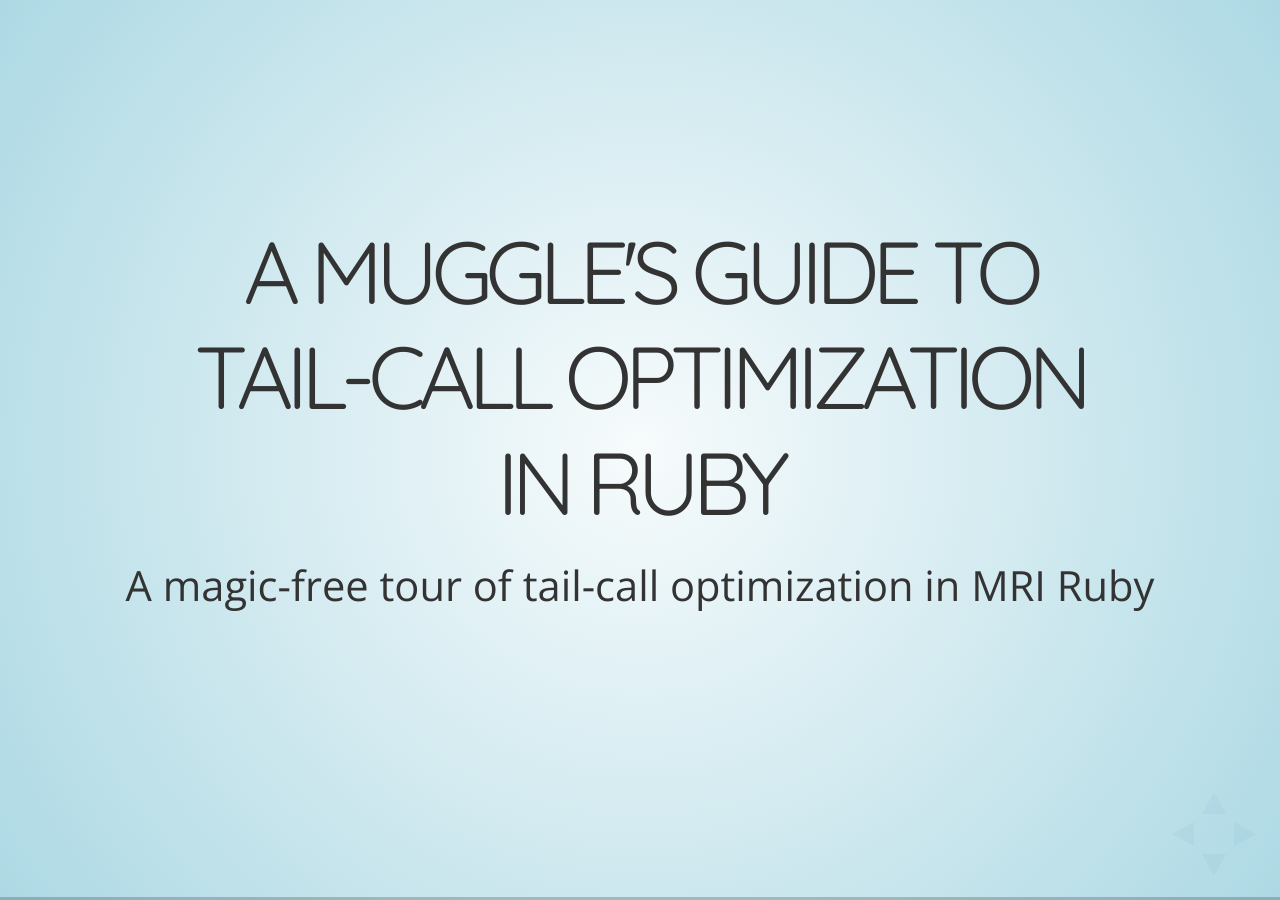
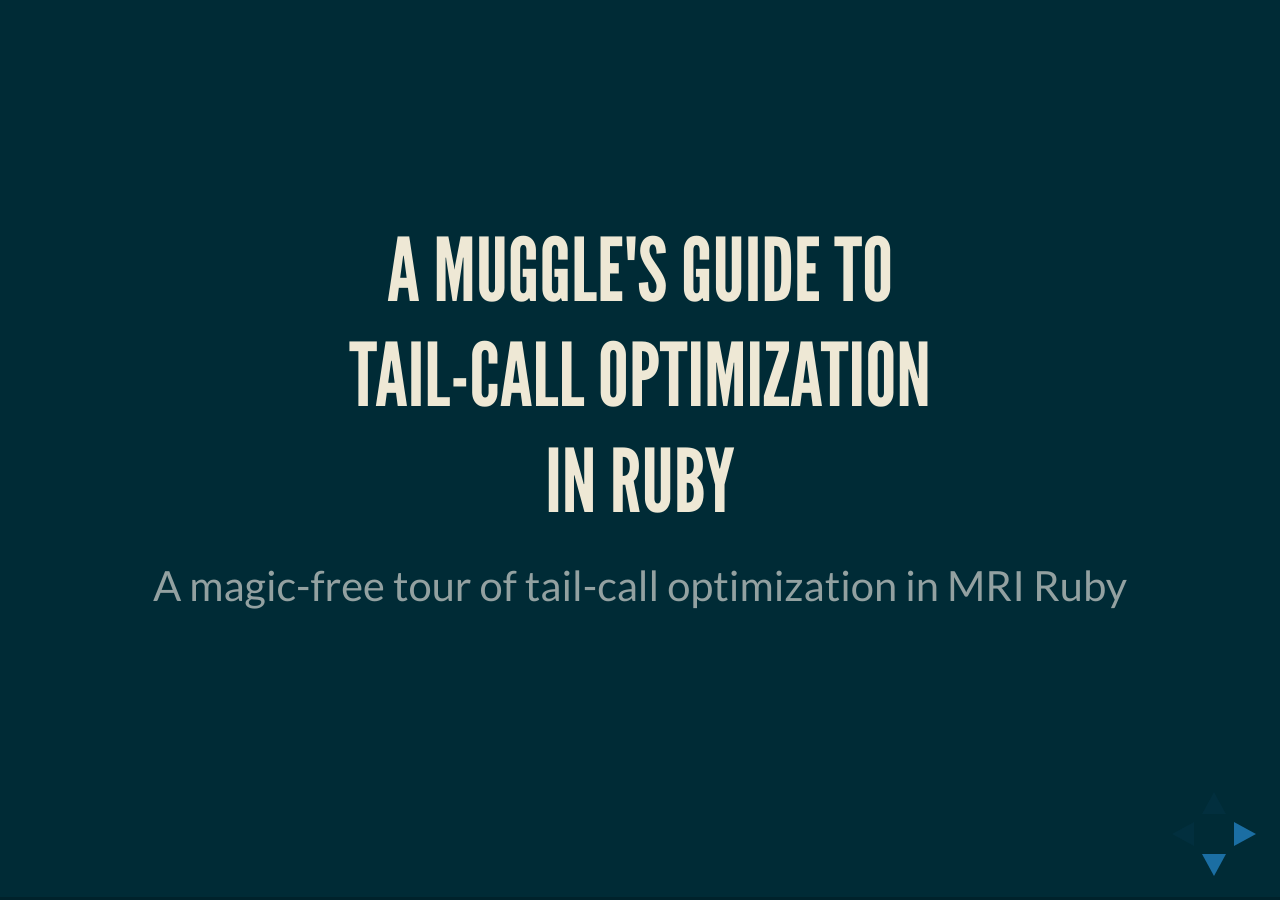
Before and after one commit to tdg5/a-muggles-guide-to-tail-call-optimization-in-ruby, a Jekyll site: the page built from index.html, in a window 1280 px wide. Built offline with Jekyll 4.4.1, drawn with Linux system fonts in a browser that asks for light colours; Markdown is read by kramdown in place of the engine named in the settings.

Commit message:
Add some very rough slides

```diff
--- /dev/null
+++ b/_includes/slides/about_me.html
@@ -0,0 +1,5 @@
+<section>
+  <section>
+    <h2>About Me</h2>
+  </section>
+</section>
--- /dev/null
+++ b/_includes/slides/additional_resources.html
@@ -0,0 +1,16 @@
+<section>
+  <section>
+    <h2>Additional Resources</h2>
+  </section>
+  <section>
+    <p>Blog posts</p>
+    <p>Mine</p>
+    <p>Magnus Holm</p>
+  </section>
+  <section>
+    <p>Ruby Under a Microscope</p>
+  </section>
+  <section>
+    <p>
+  </section>
+</section>
--- /dev/null
+++ b/_includes/slides/opportunities.html
@@ -0,0 +1,11 @@
+<section>
+  <section>
+    <h2>Opportunities</h2>
+  </section>
+  <section>
+    <p>Hamster gem</p>
+  </section>
+  <section>
+    <p>Extend tco_method gem</p>
+  </section>
+</section>
--- /dev/null
+++ b/_includes/slides/tco_in_general.html
@@ -0,0 +1,8 @@
+<section>
+  <section>
+    <h2>Tail-Call Optimization at Large</h2>
+  </section>
+  <section>
+    <p>General walkthrough of TCO in a somewhat language agnostic manner</p>
+  </section>
+</section>
--- /dev/null
+++ b/_includes/slides/tco_in_ruby.html
@@ -0,0 +1,5 @@
+<section>
+  <section>
+    <p>Coverage of the particulars of TCO in MRI Ruby</p>
+  </section>
+</section>
--- /dev/null
+++ b/_includes/slides/terms.html
@@ -0,0 +1,30 @@
+<section>
+  <section>
+  <h2>First, some terminology</h2>
+  </section>
+  <section>
+    <h3>Muggle</h3>
+    <p class="fragment">A well mannered, minimally invasive mugging</p>
+  </section>
+  <section>
+    <h3>Tail call</h3>
+    <p class="fragment">There's probably a booty call joke here</p>
+  </section>
+  <section>
+    <h3>Tail call elimination/optimization</h3>
+    <p class="fragment">Systematic elimination of one's prior dating history</p>
+  </section>
+  <section>
+    <h3>Call stack</h3>
+    <p class="fragment">Queue of unreturned phone calls</p>
+  </section>
+  <section>
+    <h3>Recursion</h3>
+    <p class="fragment">(N &#62; 1)-night stand</p>
+    <p class="fragment">See recursion</p>
+  </section>
+  <section>
+    <h3>Tail recursion</h3>
+    <p class="fragment">See recurison</p>
+  </section>
+</section>
--- a/_includes/slides/title.html
+++ b/_includes/slides/title.html
@@ -1,3 +1,4 @@
+<section>
   <section>
     <h2>
       A Muggle's Guide to<br>
@@ -8,3 +9,8 @@
       A magic-free tour of tail-call optimization in MRI Ruby
     </p>
   </section>
+  <section>
+    <h2>Or...</h2>
+    <h1>Harry Potter and the Well of Eternity</h1>
+  </section>
+</section>
--- /dev/null
+++ b/_includes/slides/why_not_tco.html
@@ -0,0 +1,17 @@
+<section>
+  <section>
+    <h2>Why Not Tail-Call Optimization?</h2>
+  </section>
+  <section>
+    <p>Stack frames ending with tail calls are eliminated from the stack</p>
+  </section>
+  <section>
+    <p>Little known, sometimes used <code>set_trace_func</code> not handled
+  </section>
+  <section>
+    <p>As currently implemented, takes special handling to use</p>
+  </section>
+  <section>
+    <p>Not supported for all method call like things</p>
+  </section>
+</section>
--- /dev/null
+++ b/_includes/slides/why_tco.html
@@ -0,0 +1,26 @@
+<section>
+  <section>
+    <h1>Why Tail-Call optimization?<h1>
+  </section>
+  <section>
+    <p>Ruby is a multi-paradigm language</p>
+    <p class="fragment">What?</p>
+  </section>
+  <section>
+    <p>TCO enables a wider ranger of functional solutions</p>
+    <p>Tail Recursion</p>
+    <ul>
+      <li>Trees!</li>
+      <li>More trees!</li>
+      <li>Graphs</li>
+      <li>Lists</li>
+    </ul>
+  </section>
+  <section>
+    <p>Enables better abstractions in object-oriented contexts</p>
+  </section>
+  <section>
+    <p>Performance improvements?</p>
+    <p>There must be a case for earlier GC of objs from excess stack frames</p>
+  </section>
+</section>
--- a/_layouts/reveal.html
+++ b/_layouts/reveal.html
@@ -4,7 +4,7 @@
   <head>
     <title>{{ title }}</title>
     <link rel="stylesheet" href="/assets/css/reveal.css">
-    <link rel="stylesheet" href="/assets/css/theme/sky.css" id="theme">
+    <link rel="stylesheet" href="/assets/css/theme/moon.css" id="theme">
   </head>
   <body>
     <div class="reveal">
--- a/index.html
+++ b/index.html
@@ -2,3 +2,11 @@
 layout: reveal
 ---
 {% include slides/title.html %}
+{% include slides/terms.html %}
+{% include slides/tco_in_general.html %}
+{% include slides/tco_in_ruby.html %}
+{% include slides/why_tco.html %}
+{% include slides/why_not_tco.html %}
+{% include slides/opportunities.html %}
+{% include slides/additional_resources.html %}
+{% include slides/about_me.html %}
```
Lines whose indentation alone changed are shown as unchanged.
